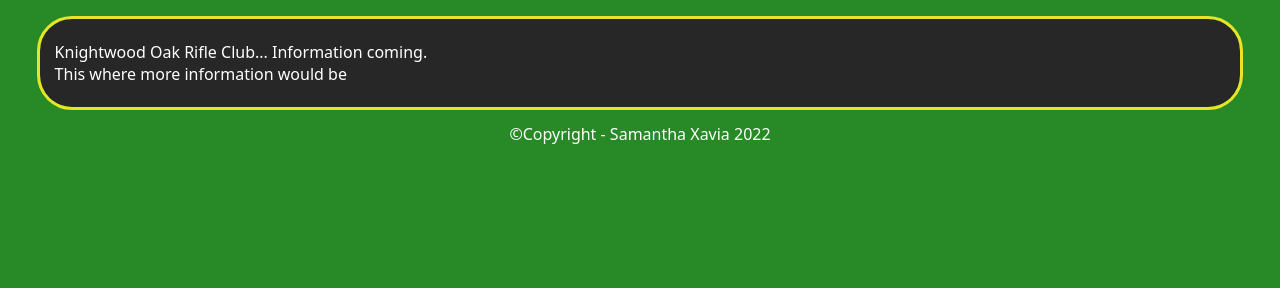
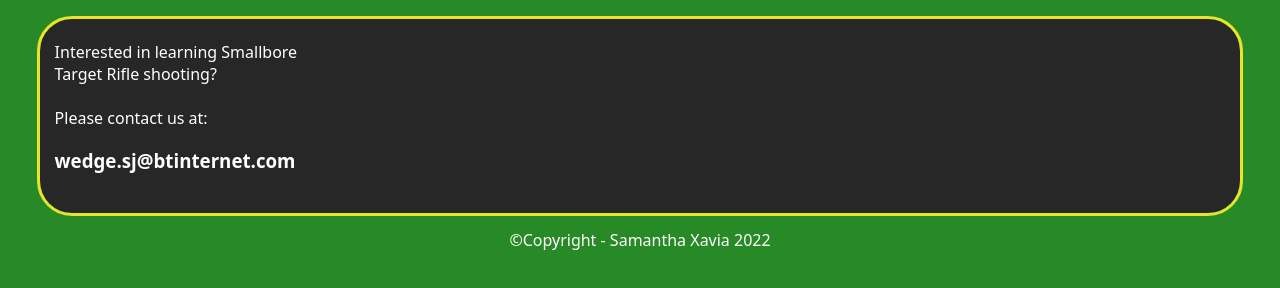
Before and after one commit to SamXavia/KORC, a plain HTML site: page index.html in a window 1280 px wide. Shown: the part 154-442 px from the top of the page. Drawn offline with Linux system fonts and the light colour scheme.

Commit message:
Update index.html

```diff
--- a/index.html
+++ b/index.html
@@ -34,9 +34,13 @@
     <div class="box">
       <br>
       <div>
-        Knightwood Oak Rifle Club... Information coming.
+        Interested in learning Smallbore
         <br>
-        This where more information would be
+        Target Rifle shooting?
+        <br>
+        <br>
+        Please contact us at:
+        <h3> wedge.sj@btinternet.com </h3>
       </div>
       <br>
     </div>
```
